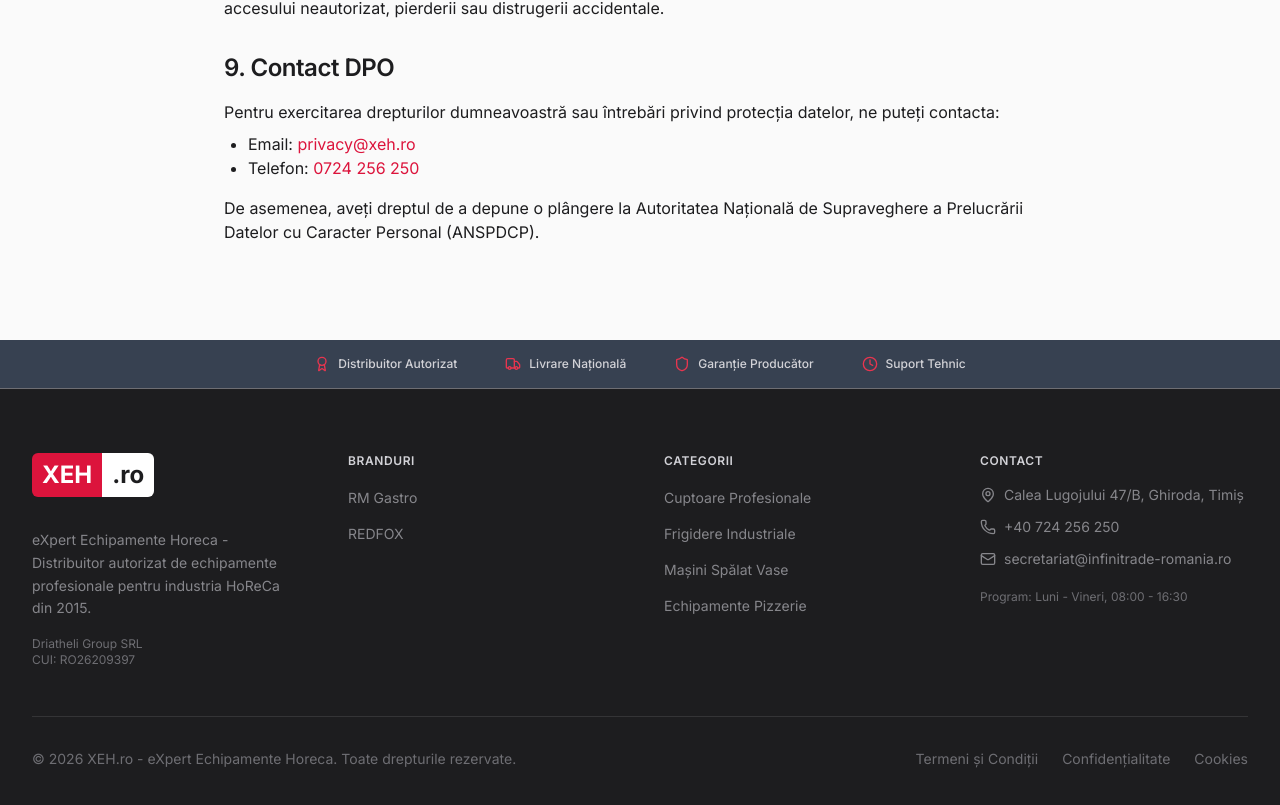
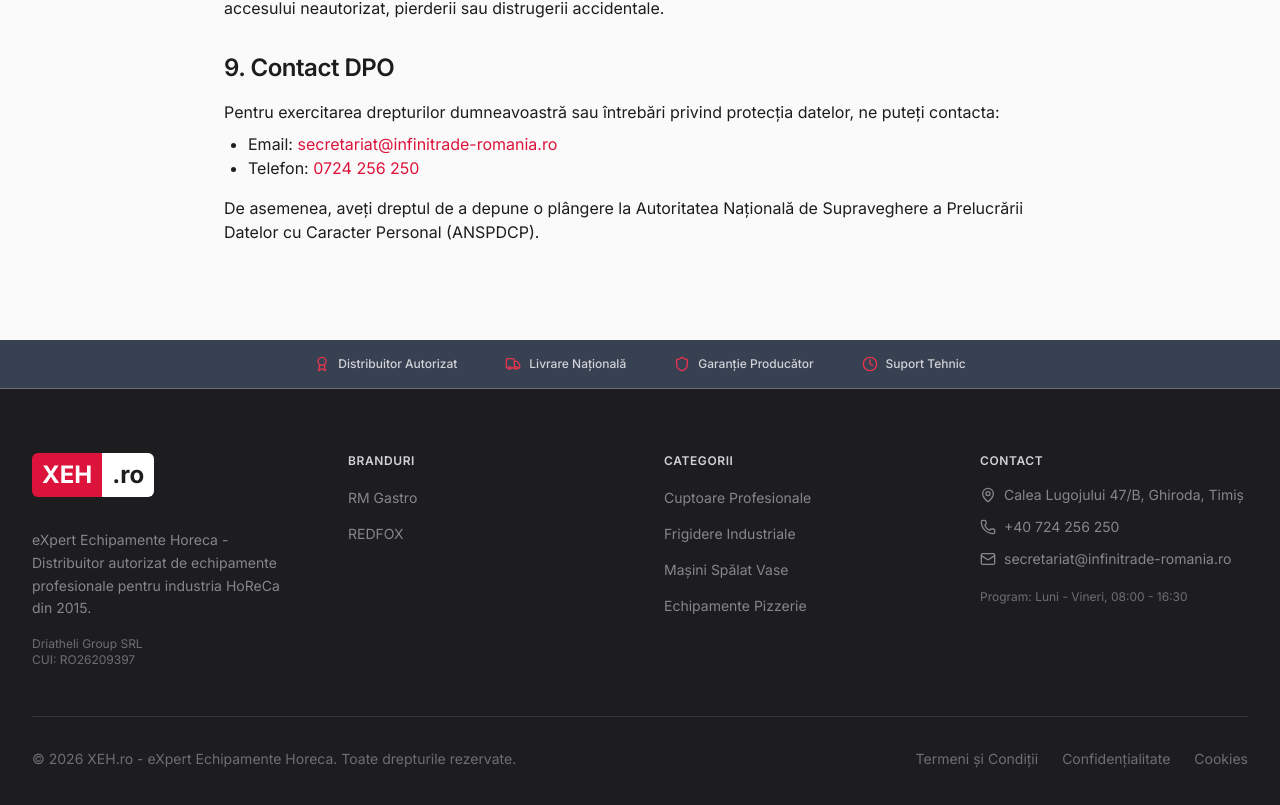
Before and after one commit to liviudrinceanu-cpu/xeh-ro, a Next.js app: page /confidentialitate in a window 1280 px wide. Shown: the part 1537-2342 px from the top of the page. Built offline with nearby package versions, Linux system fonts and the light colour scheme; no server answers.

Commit message:
Fix: Replace privacy@xeh.ro with secretariat@infinitrade-romania.ro

```diff
--- a/app/(main)/confidentialitate/page.tsx
+++ b/app/(main)/confidentialitate/page.tsx
@@ -124,7 +124,7 @@ export default function ConfidentialitatePage() {
             protecția datelor, ne puteți contacta:
           </p>
           <ul className="list-disc pl-6 mt-2">
-            <li>Email: <a href="mailto:privacy@xeh.ro" className="text-crimson hover:text-crimson-dark">privacy@xeh.ro</a></li>
+            <li>Email: <a href="mailto:secretariat@infinitrade-romania.ro" className="text-crimson hover:text-crimson-dark">secretariat@infinitrade-romania.ro</a></li>
             <li>Telefon: <a href="tel:+40724256250" className="text-crimson hover:text-crimson-dark">0724 256 250</a></li>
           </ul>
           <p className="mt-4">
--- a/app/(main)/cookies/page.tsx
+++ b/app/(main)/cookies/page.tsx
@@ -164,7 +164,7 @@ export default function CookiesPage() {
             Pentru întrebări despre utilizarea cookies pe XEH.ro:
           </p>
           <ul className="list-disc pl-6 mt-2">
-            <li>Email: <a href="mailto:privacy@xeh.ro" className="text-crimson hover:text-crimson-dark">privacy@xeh.ro</a></li>
+            <li>Email: <a href="mailto:secretariat@infinitrade-romania.ro" className="text-crimson hover:text-crimson-dark">secretariat@infinitrade-romania.ro</a></li>
             <li>Telefon: <a href="tel:+40724256250" className="text-crimson hover:text-crimson-dark">0724 256 250</a></li>
           </ul>
         </section>
```
